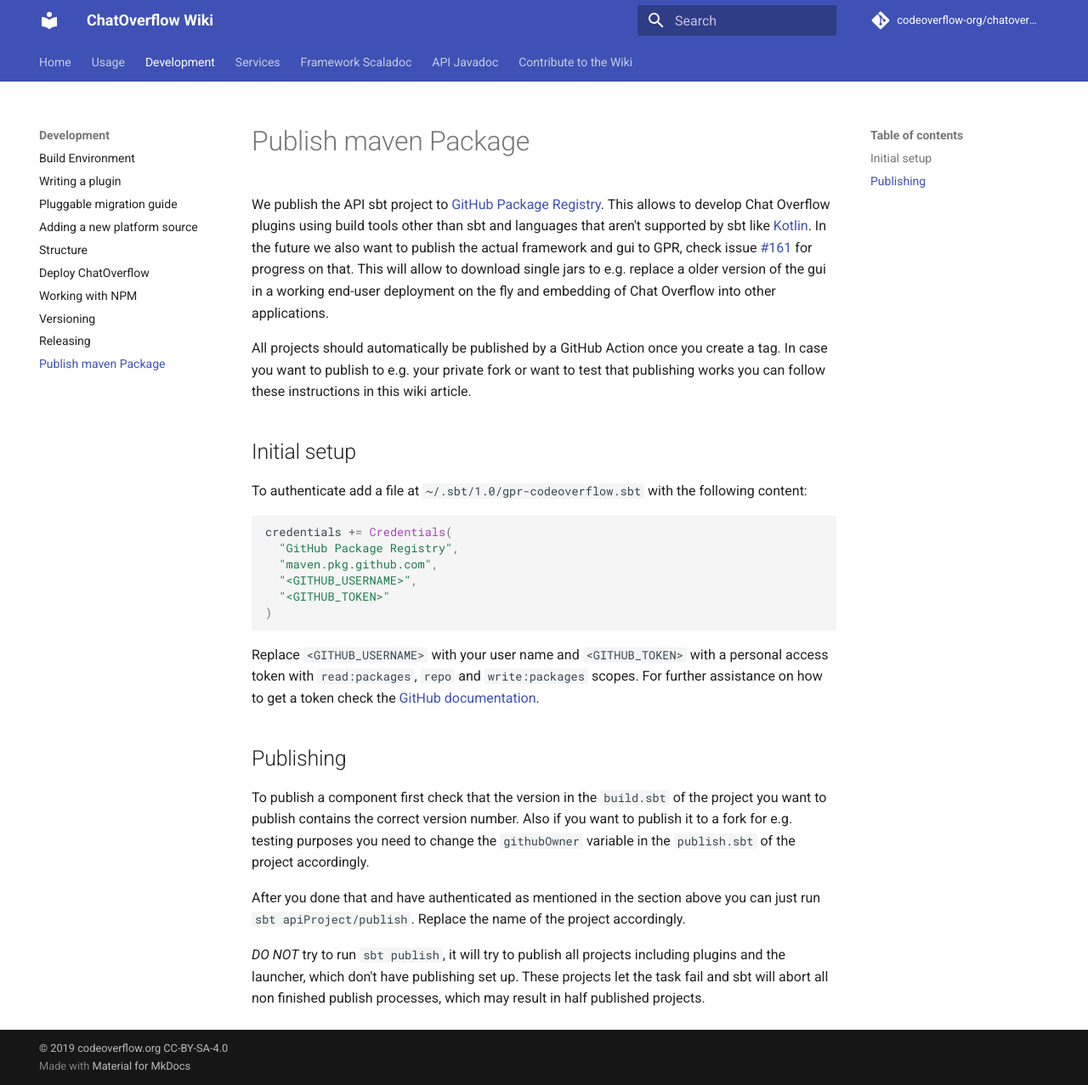
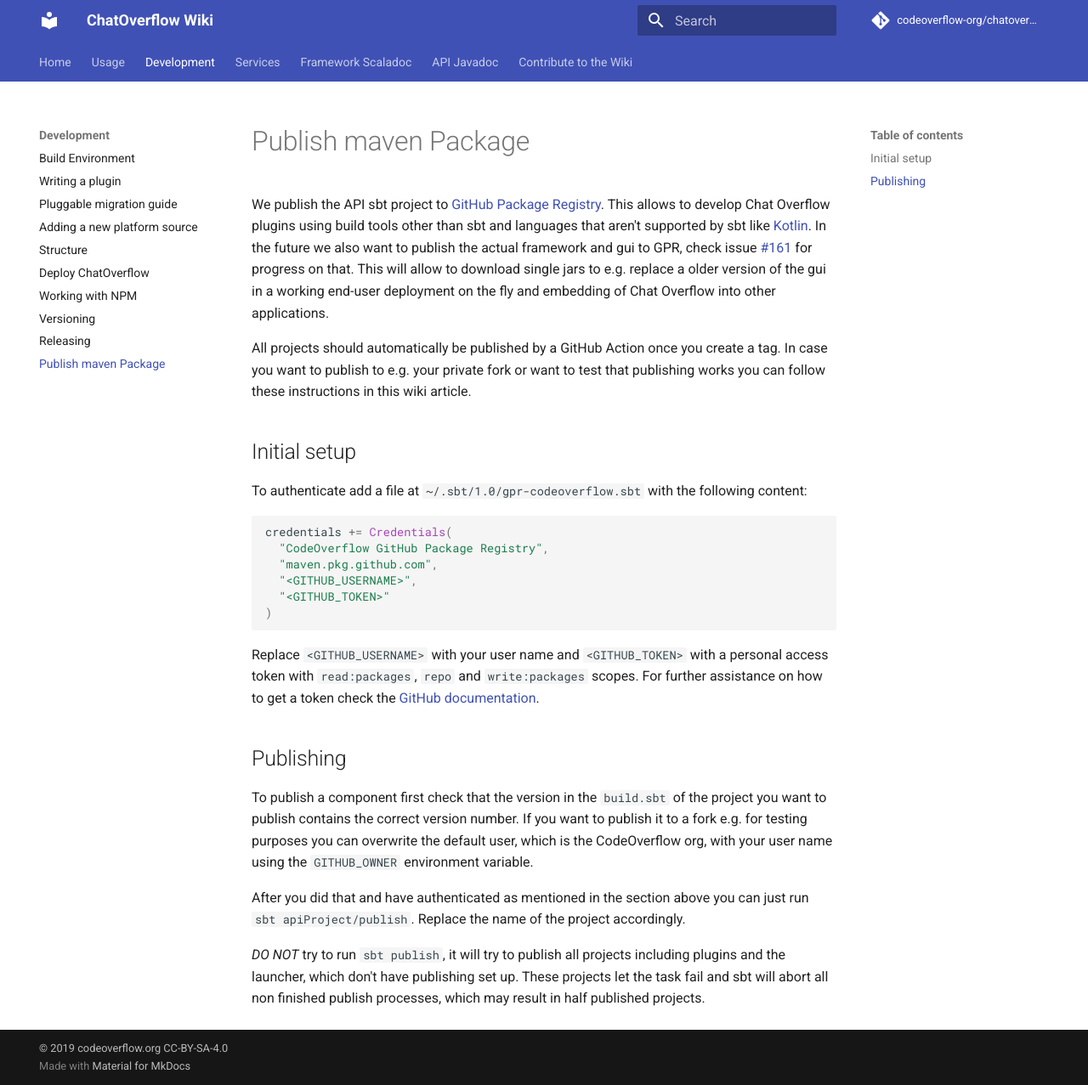
Before and after one commit to codeoverflow-org/chatoverflow-wiki, an MkDocs documentation site: the page built from docs/development/Publish-maven-packages.md, in a window 1280 px wide and 1277 px high. Shown: the whole window at 85% size. Built offline with MkDocs 1.6.1 and Material for MkDocs 9.7.7, drawn with Linux system fonts in a browser that asks for light colours; comment, search, counter and statistics services are not loaded.

Commit message:
Generalize GPR publishing and allow for user overwrites

````diff
--- a/docs/development/Publish-maven-packages.md
+++ b/docs/development/Publish-maven-packages.md
@@ -8,7 +8,7 @@ To authenticate add a file at `~/.sbt/1.0/gpr-codeoverflow.sbt` with the followi
 
 ```scala
 credentials += Credentials(
-  "GitHub Package Registry",
+  "CodeOverflow GitHub Package Registry",
   "maven.pkg.github.com",
   "<GITHUB_USERNAME>",
   "<GITHUB_TOKEN>"
@@ -19,8 +19,8 @@ Replace `<GITHUB_USERNAME>` with your user name and `<GITHUB_TOKEN>` with a pers
 
 ## Publishing
 
-To publish a component first check that the version in the `build.sbt` of the project you want to publish contains the correct version number. Also if you want to publish it to a fork for e.g. testing purposes you need to change the `githubOwner` variable in the `publish.sbt` of the project accordingly.
+To publish a component first check that the version in the `build.sbt` of the project you want to publish contains the correct version number. If you want to publish it to a fork e.g. for testing purposes you can overwrite the default user, which is the CodeOverflow org, with your user name using the `GITHUB_OWNER` environment variable.
 
-After you done that and have authenticated as mentioned in the section above you can just run `sbt apiProject/publish`. Replace the name of the project accordingly.
+After you did that and have authenticated as mentioned in the section above you can just run `sbt apiProject/publish`. Replace the name of the project accordingly.
 
 *DO NOT* try to run `sbt publish`, it will try to publish all projects including plugins and the launcher, which don't have publishing set up. These projects let the task fail and sbt will abort all non finished publish processes, which may result in half published projects.
````
